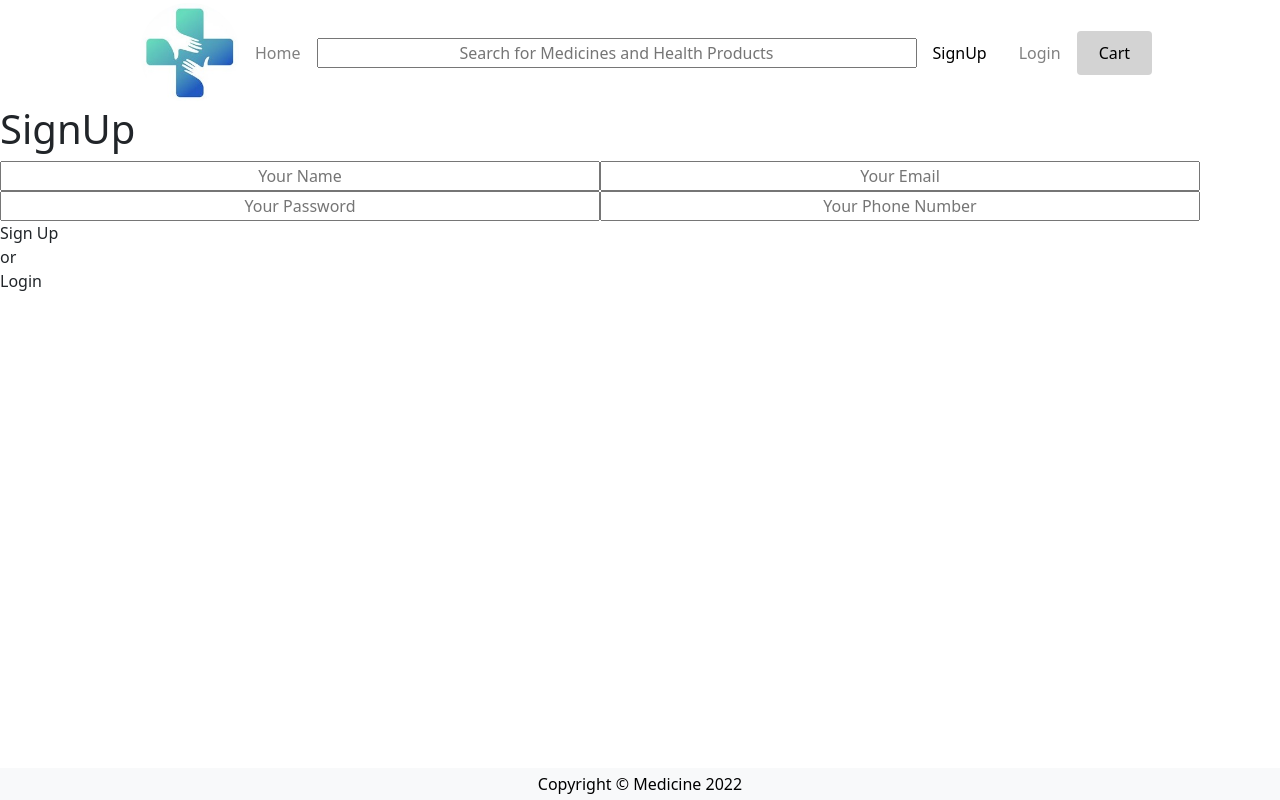
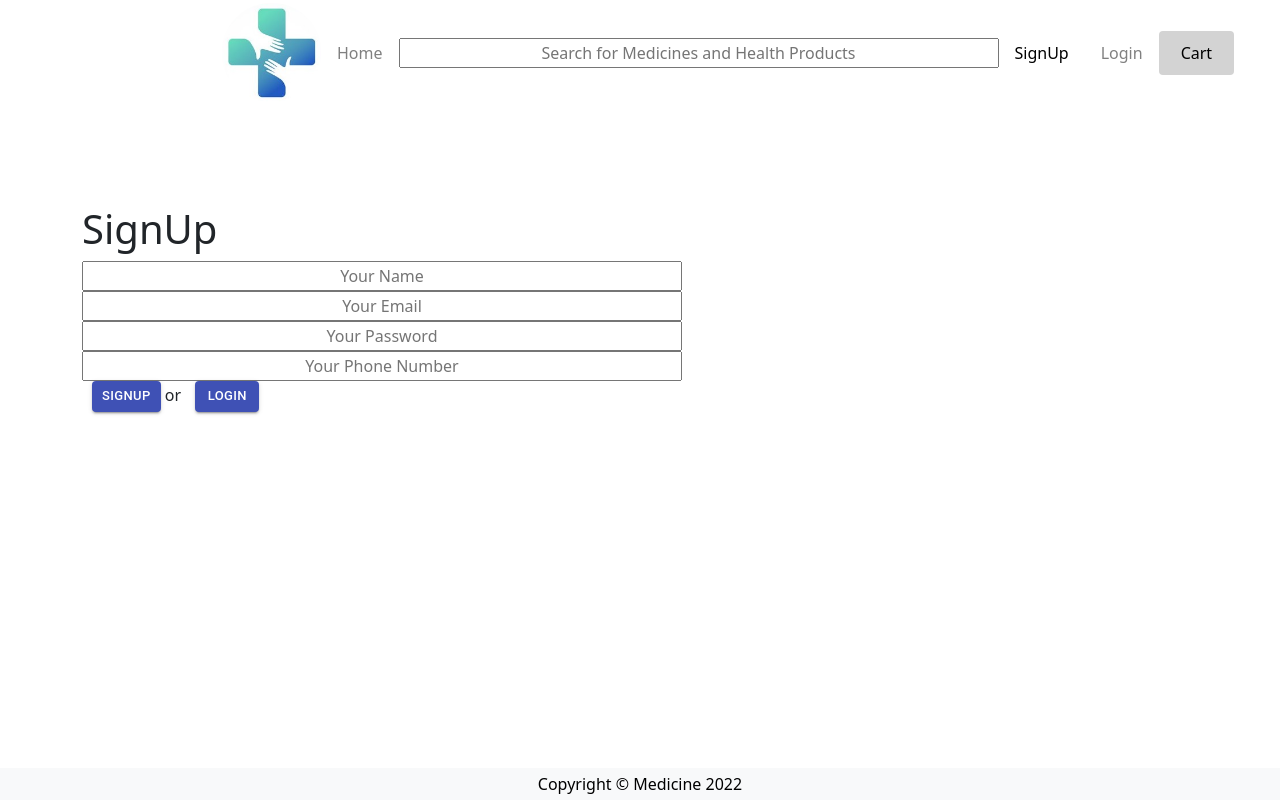
Before and after one commit to Shweta050/OnlineMedicineCart, a React (Create React App) app in the folder onlinemedicinecart/: page /signup in a window 1280 px wide. Built offline with nearby package versions, Linux system fonts and the light colour scheme.

Commit message:
Login SignUp functionality added for all users

```diff
--- a/onlinemedicinecart/package.json
+++ b/onlinemedicinecart/package.json
@@ -15,7 +15,8 @@
     "react-dom": "^17.0.2",
     "react-icons": "^4.3.1",
     "react-router-dom": "^6.2.1",
-    "react-scripts": "5.0.0",
+    "react-scripts": "^5.0.0",
+    "react-select": "^5.2.2",
     "reactstrap": "^9.0.1",
     "styled-components": "^5.3.3",
     "web-vitals": "^2.1.3"
--- a/onlinemedicinecart/public/index.html
+++ b/onlinemedicinecart/public/index.html
@@ -32,7 +32,7 @@
   </head>
   <body>
     <noscript>You need to enable JavaScript to run this app.</noscript>
-    <div id="root"></div>
+    <div id="root" class="container"></div>
     <!--
       This HTML file is a template.
       If you open it directly in the browser, you will see an empty page.
--- a/onlinemedicinecart/src/Components/Login.js
+++ b/onlinemedicinecart/src/Components/Login.js
@@ -1,13 +1,84 @@
-import React, { Component } from 'react'
-import Navbar from './Navbar'
-import Footer from './Footer'
+import React, { Component } from 'react';
+import { Button, TextField, Link } from '@material-ui/core';
+import Navbar from './Navbar';
+import Footer from './Footer';
+import '../Styles/Login.css'
+const axios = require('axios');
 
-export default class Login extends Component {
-    render() {
-        return (
-            <div>
-        <><Navbar/>Login Page<Footer/></>
-    </div>
-        )
-    }
+
+export default class Login extends React.Component {
+  constructor(props) {
+    super(props);
+    this.state = {
+      email: '',
+      password: ''
+    };
+  }
+
+  onChange = (e) => this.setState({ [e.target.name]: e.target.value });
+
+  login = () => {
+
+    axios.post('http://localhost:5000/login', {
+      email: this.state.email,
+      password: this.state.password,
+    }).then((res) => {
+      alert("Successful login!!");
+      console.log(res.name);
+    }).catch((err) => {
+        alert("Invalid Email ID or password")
+    });
+  }
+
+  render() {
+    return (
+        <>
+        <Navbar/>
+      <div style={{ marginTop: '100px' }}>
+        <div>
+          <h2>Login</h2>
+        </div>
+
+        <div>
+          <TextField
+            id="standard-basic"
+            type="text"
+            autoComplete="off"
+            name="email"
+            value={this.state.email}
+            onChange={this.onChange}
+            placeholder="Email ID"
+            required
+          />
+          <br /><br />
+          <TextField
+            id="standard-basic"
+            type="password"
+            autoComplete="off"
+            name="password"
+            value={this.state.password}
+            onChange={this.onChange}
+            placeholder="Password"
+            required
+          />
+          <br /><br />
+          <Button
+            className="button_style"
+            variant="contained"
+            color="primary"
+            size="small"
+            disabled={this.state.name == '' && this.state.password == ''}
+            onClick={this.login}
+          >
+            Login
+          </Button> &nbsp;&nbsp;&nbsp;&nbsp;&nbsp;
+          <Link href="/signup">
+            SignUp
+          </Link>
+        </div>
+      </div>
+      <Footer/>
+      </>
+    );
+  }
 }
--- a/onlinemedicinecart/src/Components/Signup.js
+++ b/onlinemedicinecart/src/Components/Signup.js
@@ -3,6 +3,7 @@ import Navbar from './Navbar'
 import axios from "axios";
 import React, { useState } from "react"
 import { useNavigate } from "react-router-dom"
+import { Button, TextField, Link } from '@material-ui/core';
 
 const Signup = () => {
 
@@ -28,11 +29,11 @@ const Signup = () => {
         if( name && email && password && phone){
             axios.post("http://localhost:5000/signup", user)
             .then( res => {
-                alert(res.data.message)
+                alert("Successfully Signed Up!! Login now")
                 navigate('/login')
             })
         } else {
-            alert("invlid input")
+            alert("Please fill all the fields")
         }
 
     }
@@ -40,16 +41,27 @@ const Signup = () => {
     return (
       <>
       <Navbar/>
-        <div className="register">
+        <div className="register" style={{ marginTop: '100px'}}>
             {console.log("User", user)}
-            <h1>SignUp</h1>
-            <input type="text" name="name" value={user.name} placeholder="Your Name" onChange={ handleChange }></input>
-            <input type="text" name="email" value={user.email} placeholder="Your Email" onChange={ handleChange }></input>
-            <input type="password" name="password" value={user.password} placeholder="Your Password" onChange={ handleChange }></input>
-            <input type="password" name="phone" value={user.phone} placeholder="Your Phone Number" onChange={ handleChange }></input>
-            <div className="button" onClick={register} >Sign Up</div>
-            <div>or</div>
-            <div className="button" onClick={() => navigate('/login')}>Login</div>
+            <h1 style={{ marginTop: '100px'}}>SignUp</h1>
+            <input type="text" name="name" value={user.name} placeholder="Your Name" onChange={ handleChange }></input><br/>
+            <input type="text" name="email" value={user.email} placeholder="Your Email" onChange={ handleChange }></input><br/>
+            <input type="password" name="password" value={user.password} placeholder="Your Password" onChange={ handleChange }></input><br/>
+            <input type="text" name="phone" value={user.phone} placeholder="Your Phone Number" onChange={ handleChange }></input>
+            <br/><Button
+            className="button_style"
+            variant="contained"
+            color="primary"
+            size="small"
+            onClick={register}
+          >SignUp</Button><span> or </span>
+            <Button
+            className="button_style"
+            variant="contained"
+            color="primary"
+            size="small"
+            onClick={() => navigate('/login')}
+          >Login</Button>
         </div>
         <Footer/>
         </>
--- /dev/null
+++ b/onlinemedicinecart/src/Styles/Login.css
@@ -0,0 +1,17 @@
+body {
+    text-align: center;
+    font-family: 'Roboto', sans-serif;
+  }
+
+  .button_style {
+    margin-left: 10px !important;
+    margin-right: 10px;
+  }
+
+  .centerTable {
+    margin: 0px auto;
+  }
+
+  h2 {
+      color: #3f51b5;
+  }
--- a/onlinemedicinecart/src/Styles/Signup.css
+++ b/onlinemedicinecart/src/Styles/Signup.css
@@ -1,34 +1,17 @@
-
-.register {
-  width: 400px;
-  background: #fff;
-  border: 1px solid #dddfe2;
-  box-shadow: 0 2px 4px rgb(0 0 0 / 10%), 0 8px 16px rgb(0 0 0 / 10%);
-  border-radius: 8px;
-  padding: 1rem;
-  align-items: center;
+body {
   text-align: center;
+  font-family: 'Roboto', sans-serif;
 }
 
-.register > input {
-  border-radius: 8px;
-  border: 2px solid #dddfe2;
-  outline: none;
-  color: #1d2129;
-  margin: 0.5rem 0;
-  padding: 0.5rem 0.75rem;
-  width: 92%;
-  font-size: 1rem;
+.button_style {
+  margin-left: 10px !important;
+  margin-right: 10px;
 }
 
-.register > .button {
-  background: #1877f2;
-  border: 1px solid #1877f2;
-  color: #fff;
-  font-size: 1.25rem;
-  padding: 0.5rem;
-  margin: 0.5rem 0;
-  border-radius: 8px;
-  outline: none;
-  cursor: pointer;
+.centerTable {
+  margin: 0px auto;
 }
+
+h2 {
+    color: #3f51b5;
+}
```
Also changed, not shown: 1 other file (tests, documents, lock files or other folders).
